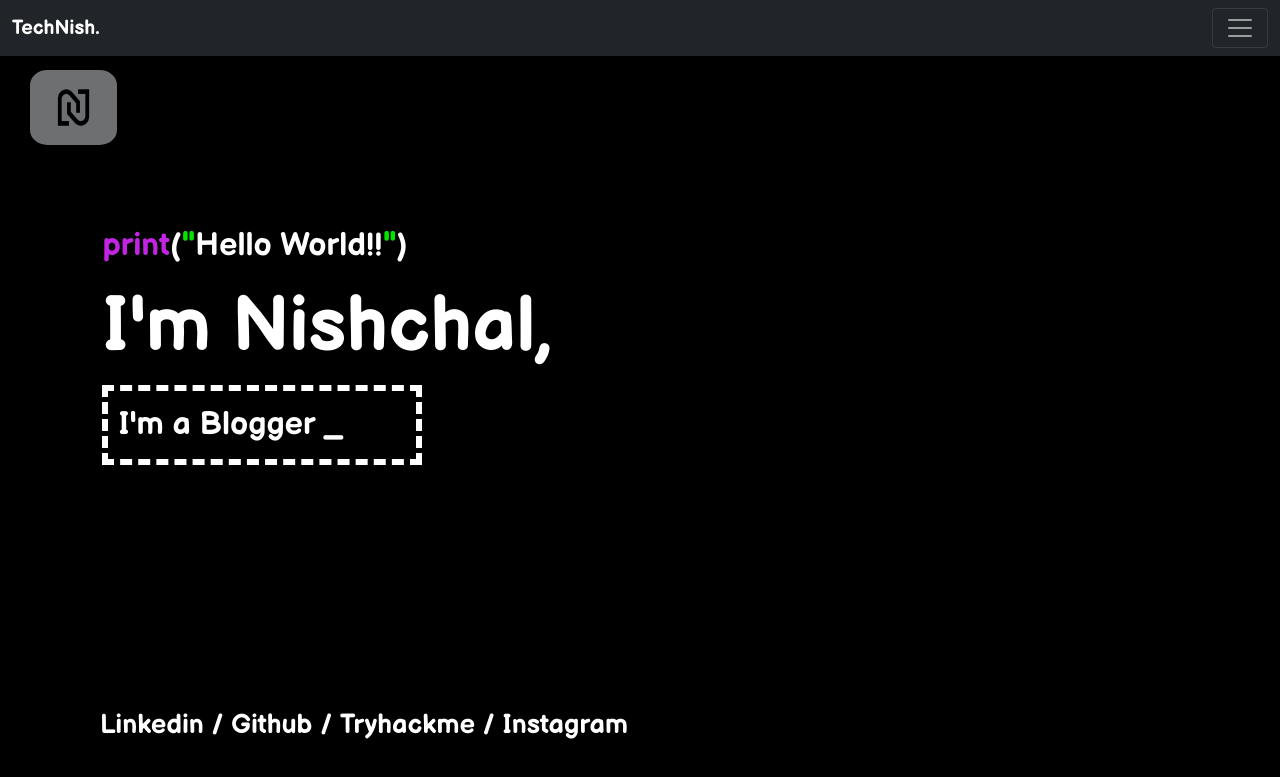
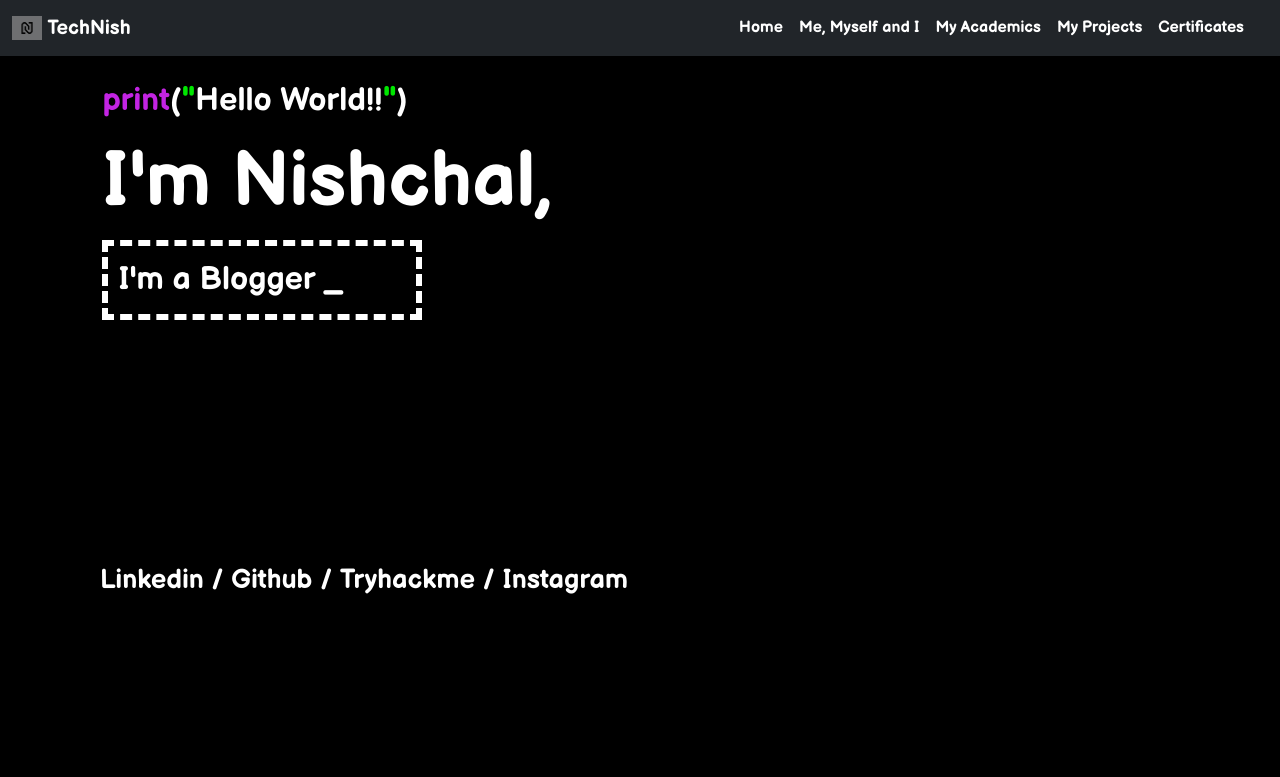
Before and after one commit to Nish251103/web-portfolio, a plain HTML site: page index.html in a window 1280 px wide. Shown: the top 777 px of the page. Drawn offline with nearby package versions, Linux system fonts and the light colour scheme; a web font is replaced by a local one.

Commit message:
added few changes and made navbar responsive

```diff
--- a/index.html
+++ b/index.html
@@ -12,7 +12,45 @@
 </head>
 
 <body>
-	<nav class="navbar navbar-dark bg-dark fixed-top">
+
+
+
+
+
+	<nav class="navbar navbar-expand-lg navbar-dark bg-dark fixed-top">
+		<div class="container-fluid">
+			<a class="navbar-brand" href="#">
+				<img src="assets\img\letter_N_logo_grey.jpg" alt="" width="30" height="24"
+					class="d-inline-block align-text-top">
+				TechNish
+			</a>
+			<button class="navbar-toggler" type="button" data-bs-toggle="collapse" data-bs-target="#navbarNav"
+				aria-controls="navbarNav" aria-expanded="false" aria-label="Toggle navigation">
+				<span class="navbar-toggler-icon"></span>
+			</button>
+			<div class="collapse navbar-collapse" id="navbarNav">
+				<ul class="navbar-nav justify-content-end flex-grow-1 pe-3">
+					<li class="nav-item">
+						<a class="nav-link active" aria-current="page" href="index.html">Home</a>
+					</li>
+					<li class="nav-item">
+						<a class="nav-link active" href="#me-myself-i">Me, Myself and I</a>
+					</li>
+					<li class="nav-item">
+						<a class="nav-link active" href="#my-academics">My Academics</a>
+					</li>
+					<li class="nav-item">
+						<a class="nav-link active" href="#projects">My Projects</a>
+					</li>
+					<li class="nav-item">
+						<a class="nav-link active" href="#Certificates">Certificates</a>
+					</li>
+				</ul>
+			</div>
+		</div>
+	</nav>
+	<!--
+	<nav class="navbar navbar-dark bg-dark ">
 		<div class="container-fluid">
 			<a class="navbar-brand" href="#">TechNish.</a>
 			<button class="navbar-toggler" type="button" data-bs-toggle="offcanvas" data-bs-target="#offcanvasNavbar"
@@ -48,15 +86,16 @@
 			</div>
 		</div>
 	</nav>
+	 -->
 
 	<section class="home">
 		<!-- <div>
         <img src="assets\img\letter_N_logo.jpg" class="logo-N" alt="Nishchal">
       </div> -->
 
-		<div>
+		<!-- <div>
 			<img src="assets\img\letter_N_logo_grey.jpg" class="logo-N" alt="Nishchal">
-		</div>
+		</div> -->
 
 		<!-- <div>
         <img src="assets\img\letter_N_logo_black.webp" class="logo-N" alt="Nishchal">
@@ -118,7 +157,7 @@
 				</p>
 			</div>
 		</div>
-
+		<div class="row">
 			<div class="row">
 				<div class="col skill-section">
 
@@ -166,6 +205,7 @@
 						<div class="col"></div>
 					</div>
 
+				</div>
 			</div>
 		</div>
 
@@ -230,7 +270,7 @@
 
 		<div class="row row-cols-1 row-cols-md-3 g-4">
 			<div class="col">
-				<div class="card text-white bg-dark" id = "size-restricted">
+				<div class="card text-white bg-dark" id="size-restricted">
 					<img src="assets\p-images\P1.png" class="card-img-top project-img" alt="...">
 					<div class="card-body">
 						<h5 class="card-title">Goal Manager</h5>
@@ -243,7 +283,7 @@
 				</div>
 			</div>
 			<div class="col">
-				<div class="card text-white bg-dark" id = "size-restricted">
+				<div class="card text-white bg-dark" id="size-restricted">
 					<img src="assets\p-images\P2.PNG" class="card-img-top project-img" alt="...">
 					<div class="card-body">
 						<h5 class="card-title">Airora</h5>
@@ -253,7 +293,7 @@
 				</div>
 			</div>
 			<div class="col">
-				<div class="card text-white bg-dark" id = "size-restricted">
+				<div class="card text-white bg-dark" id="size-restricted">
 					<img src="https://storage.googleapis.com/gweb-uniblog-publish-prod/images/Google_Meet.max-1100x1100.png"
 						class="card-img-top project-img" alt="...">
 					<div class="card-body">
@@ -265,7 +305,7 @@
 				</div>
 			</div>
 			<div class="col">
-				<div class="card text-white bg-dark" id = "size-restricted">
+				<div class="card text-white bg-dark" id="size-restricted">
 					<img src="https://codersera.com/blog/wp-content/uploads/2019/09/Untitled-design-8-2.png"
 						class="card-img-top project-img" alt="...">
 					<div class="card-body">
@@ -275,8 +315,8 @@
 					</div>
 				</div>
 			</div>
-			<div class="col" >
-				<div class="card text-white bg-dark" id = "size-restricted">
+			<div class="col">
+				<div class="card text-white bg-dark" id="size-restricted">
 					<img src="https://ml4a.net/images/guides/cartoonization.jpg" class="card-img-top project-img"
 						alt="...">
 					<div class="card-body">
@@ -287,7 +327,7 @@
 				</div>
 			</div>
 			<div class="col">
-				<div class="card text-white bg-dark" id = "size-restricted">
+				<div class="card text-white bg-dark" id="size-restricted">
 					<img src="https://i.pinimg.com/originals/29/a5/7f/29a57fbcf119e356d6e492d9194def96.png"
 						class="card-img-top project-img" alt="...">
 					<div class="card-body">
--- a/style.css
+++ b/style.css
@@ -38,19 +38,18 @@
 
 /*........................*/
 .typingtext{
-  color: #FFF
+  color: #FFF;
   font-family: 'Balsamiq Sans', cursive;
   font-size: 200%;
   width: 320px;
   border-style: dashed;
   padding: 10px;
   border-width: 6px;
-
   }
 
 .blinking-cursor{
-  user-select: none
-  animation: blink 1s steps(2, start) infinite
+  user-select: none;
+  animation: blink 1s steps(2, start) infinite;
   @keyframes blink
     to
       visibility: hidden
@@ -85,10 +84,10 @@
 .intro-title{
   font-size: 400%;
 
-  /* width: 320px;
+  width: 320px;
   border-style: none;
   width: 580px;
-  margin-left: 80px;*/
+  margin-left: 80px;
   margin-top: -80px;
 }
 
@@ -99,7 +98,7 @@
   border-style: none;
   width: 500px;
   margin-left: 900px;*/
-  /* margin-right:70px;  */
+  margin-right:70px;
 
 }
 
@@ -120,7 +119,7 @@
 }
 
 a:hover{
-  color: ;
+  color: gray;
   /* text-decoration:underline;
   text-decoration-thickness:60%; */
   background: linear-gradient(#4dffff, #3399ff);
@@ -176,6 +175,7 @@
 
 .c-gallary{
   border-style: solid;
+  color: gray;
   border-width: 5px;
   padding: 30px;
   width: 240px;
@@ -184,6 +184,7 @@
 
 .certi{
   margin-top: 70px;
+  margin: 20px;
 }
 
 .certificate-title{
@@ -220,3 +221,10 @@
   min-height: 650px;
 }
 /* .................................................. */
+
+.c-gallary {
+  border: solid 5px gray;
+  transition: border-width 0.3s linear;
+}
+
+.c-gallary:hover { border-width: 10px; }
```
Also changed, not shown: changes.txt (added). Lines whose indentation alone changed are shown as unchanged.
